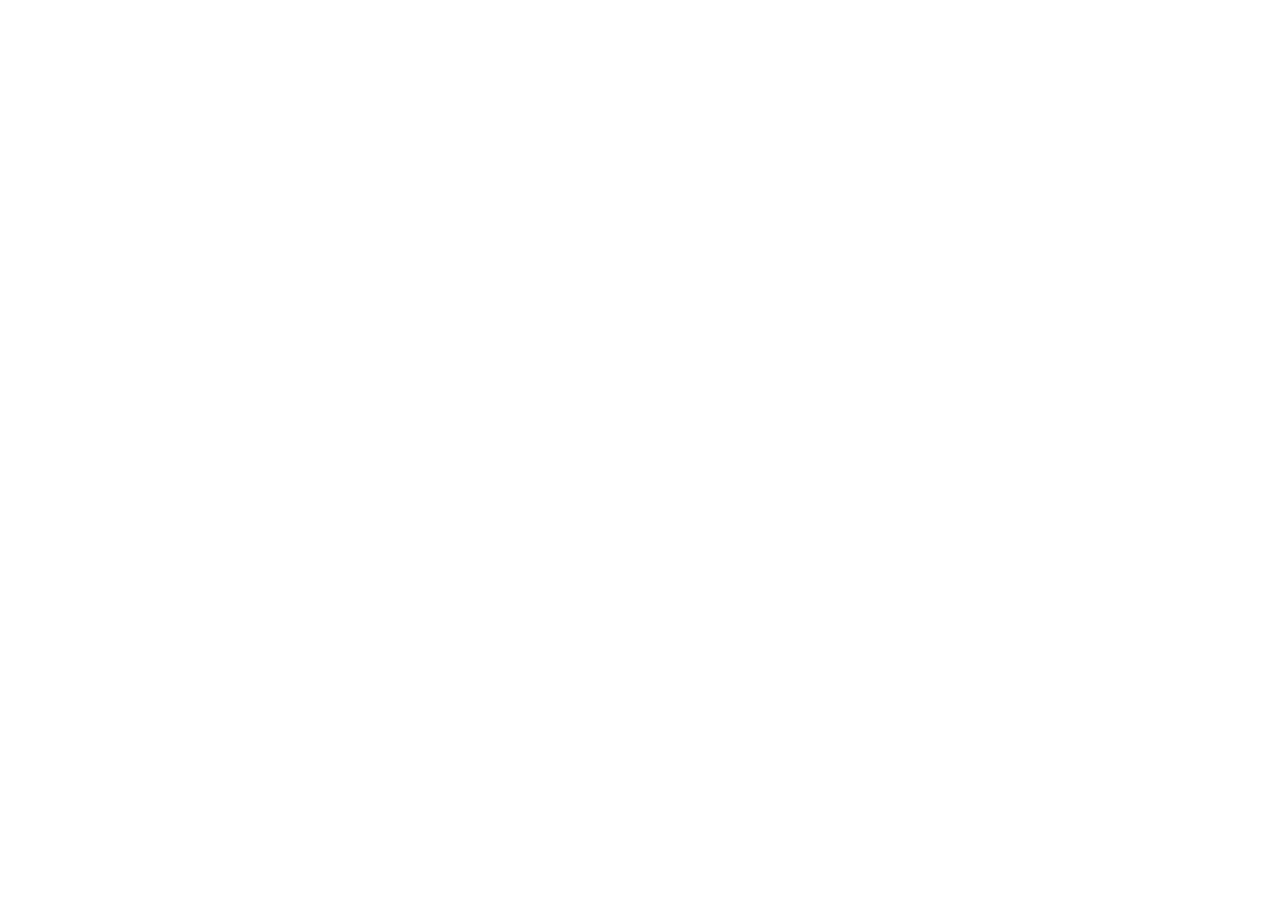
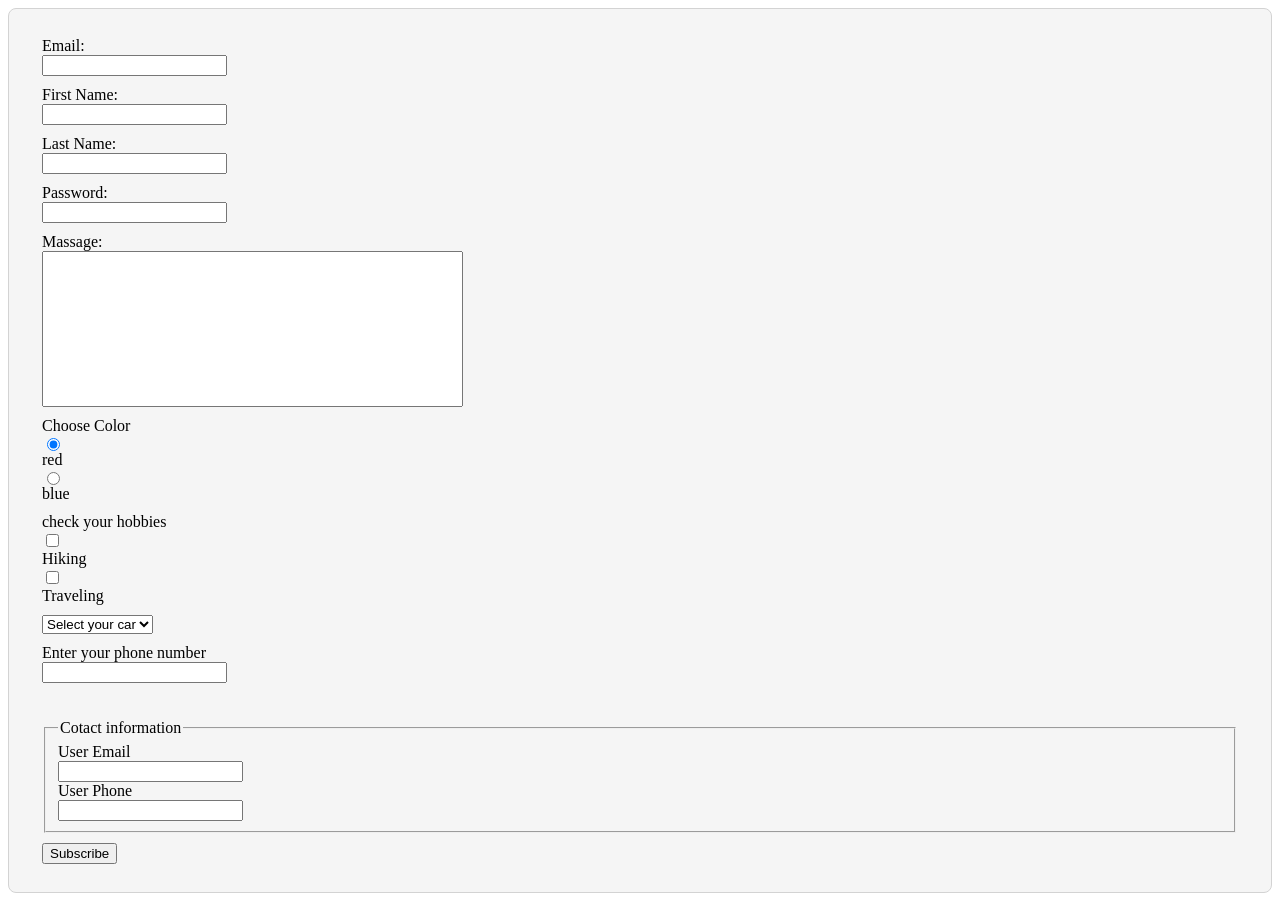
Before and after one commit to AbdullaAlHarun/week40project, a plain HTML site: page index.html in a window 1280 px wide. Before the commit the page ends 800 px from the top, so only its background shows below. Drawn offline with Linux system fonts and the light colour scheme.

Commit message:
make a html from

```diff
--- a/css/styles.css
+++ b/css/styles.css
@@ -0,0 +1,24 @@
+section{
+    background:whitesmoke;
+    height:auto;
+    border-radius: 8px;
+    padding:18px;
+    border: 1px solid lightgray;
+}
+
+form {
+    height:100%;
+}
+
+label, input, textarea, select {
+    display: block;
+
+}
+
+#message {
+    resize:none;
+}
+
+.container {
+    margin: 10px 15px;
+}
--- a/index.html
+++ b/index.html
@@ -4,8 +4,95 @@
     <meta charset="UTF-8">
     <meta name="viewport" content="width=device-width, initial-scale=1.0">
     <title>Document</title>
+    <link rel="stylesheet" type="text/css" href="css/styles.css" />
 </head>
 <body>
+    <section>
+        <form action="/thankyou.html">
+            <div class="container">
+                <lebel for="email">Email:</lebel>
+            <input type="email" name="email" id="email" />
+            </div>
+
+            <div class="container">
+            <label for="first-name">First Name:</label>
+            <input type="text" name="first-name" id="first-name" />
+            </div>
+
+            <div class="container">
+            <label for="last-name">Last Name:</label>
+            <input type="text" name="last-name" id="last-name" />
+            </div>
+
+            <div class="container">
+            <label for="password">Password:</label>
+            <input type="password" name="password" id="password" />
+            </div>
+
+            <div class="container">
+            <label for="message">Massage:</label>
+            <textarea name="message" id="message" cols="50" rows="10"></textarea>
+           </div>
+
+           <div class="container">
+            <span> Choose Color</span>
+            <label>
+                <input type="radio" name="color" value="red" checked>
+                red
+            </label>
+
+            <label>
+                <input type="radio" name="color" value="blue">
+                blue
+            </label>
+           </div>
+
+           <div class="container">
+            <span>check your hobbies</span>
+            <label>
+                <input type="checkbox" name="hobbies" value="hiking">
+                Hiking
+            </label>
+            <label>
+                <input type="checkbox" name="hobbies" value="traveling">
+                Traveling
+            </label>
+            </div>
+
+            <div class="container">
+            <select name="car" id="car">
+                <option value="" selected disabled> Select your car</option>
+                <option value=""> Volkswagon</option>
+                <option value=""> BMW </option>
+                <option value=""> Prado  </option>
+                <option value=""> Tesla  </option>
+                <option value=""> none/other  </option>
+            </select>
+            </div>
+
+            <div class="container">
+            <label for="phone">Enter your phone number</label>
+            <input type="tel" id="phone" name="phone">
+
+            <br><br>
+            <fieldset>
+                <legend>
+                    Cotact information
+                </legend>
+                <label for="ueser-email">User Email</label>
+                <input type="email" id="user-email" name="ueer-email">
+
+                <label for="user-phone">User Phone</label>
+                <input type="tel" id="user-phone" name="user-phone">
+
+            </fieldset>
+           </div>
+
+           <div class="container">
+            <button type="submit">Subscribe</button>
+            </div>
+        </form>
+    </section>
 
 </body>
 </html>
--- /dev/null
+++ b/style.css
@@ -0,0 +1,85 @@
+*{
+
+
+}
+body{
+    background-image: url(assets/images/pic1.jpg);
+    background-size: contain;
+}
+
+/*This is navigation div css*/
+#navigation-div {
+    background-color:#dc2e2e68;
+    height:128px;
+    width:1440px;
+}
+#navigation-div h2{
+    color:#fff;
+    text-align: center;
+    padding-top: 20px;
+}
+
+#main-div{
+    background-color:#385b3761;
+    height:668px;
+    width:1440px;
+}
+
+#footer-div{
+    background-color:#0055ff79;
+    height:210px;
+    width:1440px;
+}
+
+/*This is headline css*/
+#first-heading{
+    color:#fff;
+    width:200px;
+    height:200px;
+    background-color: transparent;
+    font-family: 'Pixelify Sans', cursive;
+}
+
+#first-heading span{
+    color: red;
+
+}
+
+#seceond-heading{
+    color:#fff;
+    background-color: transparent;
+    border: 4px solid greenyellow;
+    border-top-style: dotted;
+    border-right-color: black;
+    border-left-color: black;
+    border-radius: 4px;
+}
+
+#third-heading{
+    color:brown;
+}
+
+.generic-heading {
+    font-size: 32px;
+    text-align: center;
+}
+
+p{
+    color: #fff;
+    padding:10px;
+    font-weight: bold;
+    background-color:#33333360
+    ;
+
+}
+
+a {
+    font-size: 24px;
+    border-style: solid;
+    border-radius: 8px;
+    text-decoration: none;
+}
+
+a:hover {
+background-color: lightgreen;
+}
```
Also changed, not shown: thankyou.html (added, +13 -0 lines).
